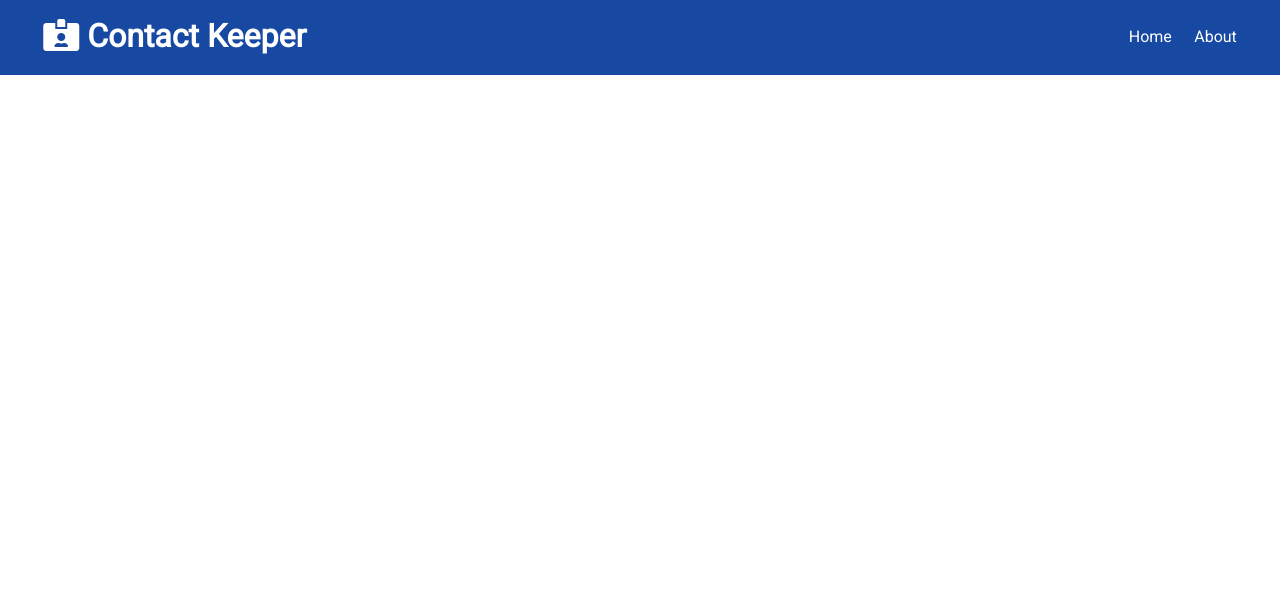
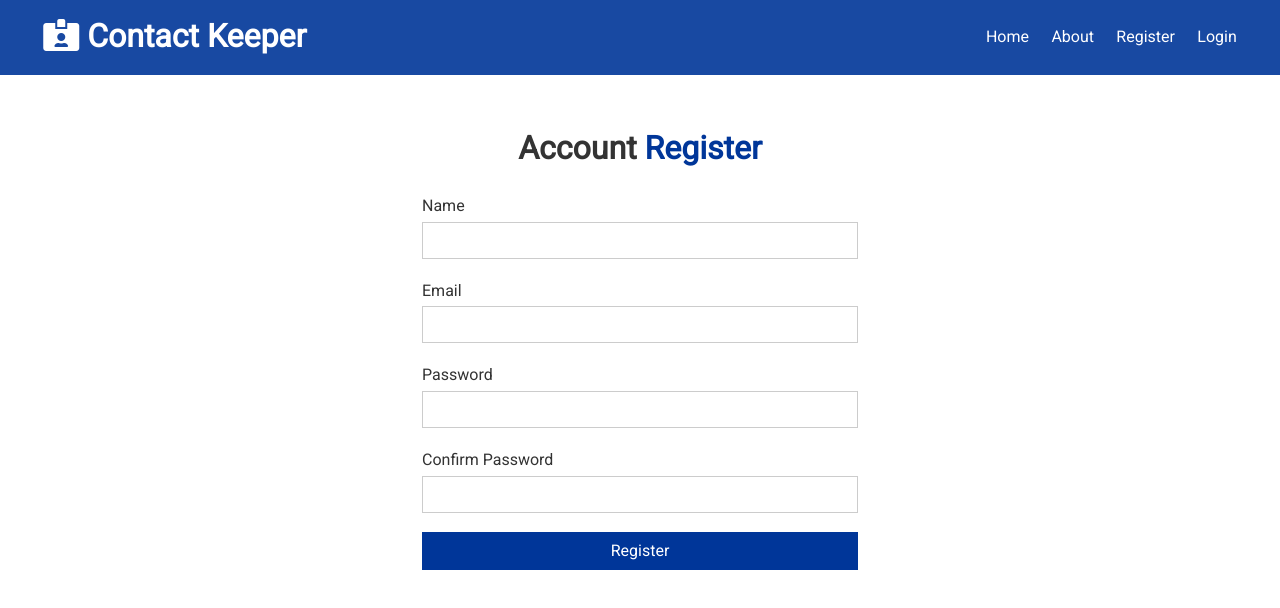
Before and after one commit to HariBhandari07/MERN-Contact-Keeper, a React (Create React App) app in the folder client/: page /register in a window 1280 px wide. Shown: the top 608 px of the page. Built offline with nearby package versions, Linux system fonts and the light colour scheme.

Commit message:
Boiler plate for user login and register form created

```diff
--- a/client/src/App.js
+++ b/client/src/App.js
@@ -6,6 +6,8 @@
 import About from './components/pages/About'
 import ContactState from './context/contact/ContactState'
 import AuthState from './context/auth/AuthState'
+import Register from './components/auth/Register'
+import Login from './components/auth/Login'
 
 function App() {
     return (
@@ -18,6 +20,8 @@
                             <Switch>
                                 <Route exact path='/' component={Home} />
                                 <Route exact path='/about' component={About} />
+                                <Route exact path='/register' component={Register} />
+                                <Route exact path='/login' component={Login}/>
                             </Switch>
                         </div>
                     </Fragment>
--- /dev/null
+++ b/client/src/components/auth/Login.js
@@ -0,0 +1,35 @@
+import React, { useState } from 'react'
+
+const Login = () => {
+    const [user, setUser] = useState({
+        email: '',
+        password: ''
+    })
+    const { email, password } = user
+
+    const onChange = e => setUser({ ...user, [e.target.name]: e.target.value })
+
+    const onSubmit = e => {
+        e.preventDefault()
+        console.log('Login submit')
+    }
+
+    return (
+        <div className="form-container">
+            <h1>Account <span className="text-primary">Login</span></h1>
+            <form onSubmit={onSubmit}>
+                <div className="form-group">
+                    <label htmlFor="email">Email</label>
+                    <input type="email" name="email" value={email} onChange={onChange} />
+                </div>
+                <div className="form-group">
+                    <label htmlFor="password">Password</label>
+                    <input type="password" name="password" value={password} onChange={onChange} />
+                </div>
+                <input type="submit" value="Login" className="btn btn-primary btn-block" />
+            </form>
+        </div>
+    )
+}
+
+export default Login
--- /dev/null
+++ b/client/src/components/auth/Register.js
@@ -0,0 +1,45 @@
+import React, { useState } from 'react'
+
+const Register = () => {
+    const [user, setUser] = useState({
+        name: '',
+        email: '',
+        password: '',
+        password2: ''
+    })
+    const { name, email, password, password2 } = user
+
+    const onChange = e => setUser({ ...user, [e.target.name]: e.target.value })
+
+    const onSubmit = e => {
+        e.preventDefault()
+        console.log('Register submit')
+    }
+
+    return (
+        <div className="form-container">
+            <h1>Account <span className="text-primary">Register</span></h1>
+            <form onSubmit={onSubmit}>
+                <div className="form-group">
+                    <label htmlFor="name">Name</label>
+                    <input type="text" name="name" value={name} onChange={onChange} />
+                </div>
+                <div className="form-group">
+                    <label htmlFor="email">Email</label>
+                    <input type="email" name="email" value={email} onChange={onChange} />
+                </div>
+                <div className="form-group">
+                    <label htmlFor="password">Password</label>
+                    <input type="password" name="password" value={password} onChange={onChange} />
+                </div>
+                <div className="form-group">
+                    <label htmlFor="password2">Confirm Password</label>
+                    <input type="password" name="password2" value={password2} onChange={onChange} />
+                </div>
+                <input type="submit" value="Register" className="btn btn-primary btn-block" />
+            </form>
+        </div>
+    )
+}
+
+export default Register
--- a/client/src/components/layout/Navbar.js
+++ b/client/src/components/layout/Navbar.js
@@ -17,6 +17,12 @@
                 <li>
                     <Link to='/about'>About</Link>
                 </li>
+                <li>
+                    <Link to='/register'>Register</Link>
+                </li>
+                <li>
+                    <Link to='/login'>Login</Link>
+                </li>
             </ul>
         </div>
     )
```
